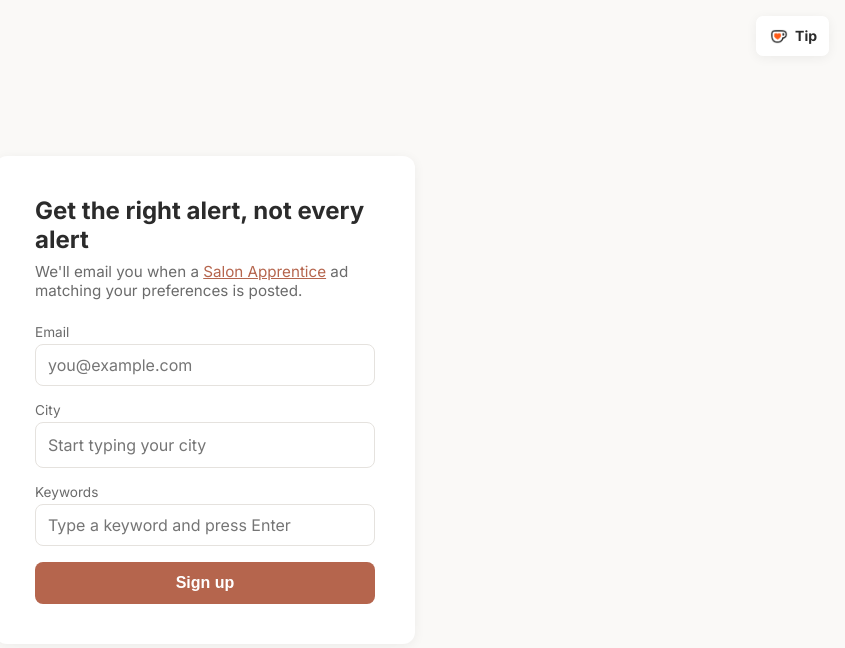
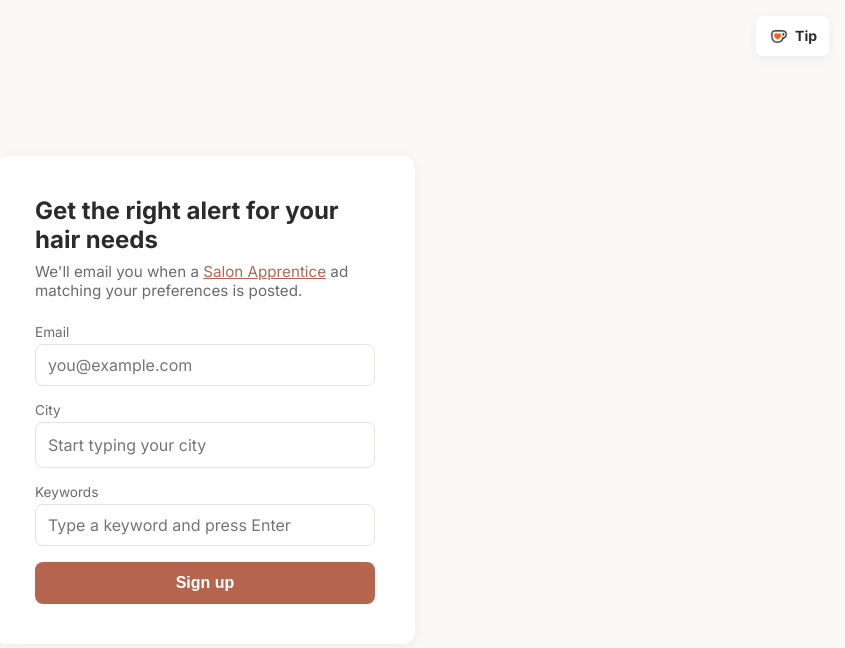
Before and after one commit to saltabe/apprentice-alerts, a Flask app: page / in a window 1280 px wide. Shown: the top 648 px of the page, without its empty margins (435-1280 px from the left). Run offline with Flask 3, Linux system fonts and the light colour scheme.

Commit message:
Update homepage headline
Co-Authored-By: Claude Sonnet 5 <noreply@anthropic.com>

```diff
--- a/templates/index.html
+++ b/templates/index.html
@@ -6,7 +6,7 @@
 <p class="confirmation">{{ message }}</p>
 {% endfor %}
 
-<h1>Get the right alert, not every alert</h1>
+<h1>Get the right alert for your hair needs</h1>
 <p class="subtitle">We'll email you when a <a href="https://www.salonapprentice.com/" target="_blank" rel="noopener">Salon Apprentice</a> ad matching your preferences is posted.</p>
 
 <form action="/" method="post">
```
